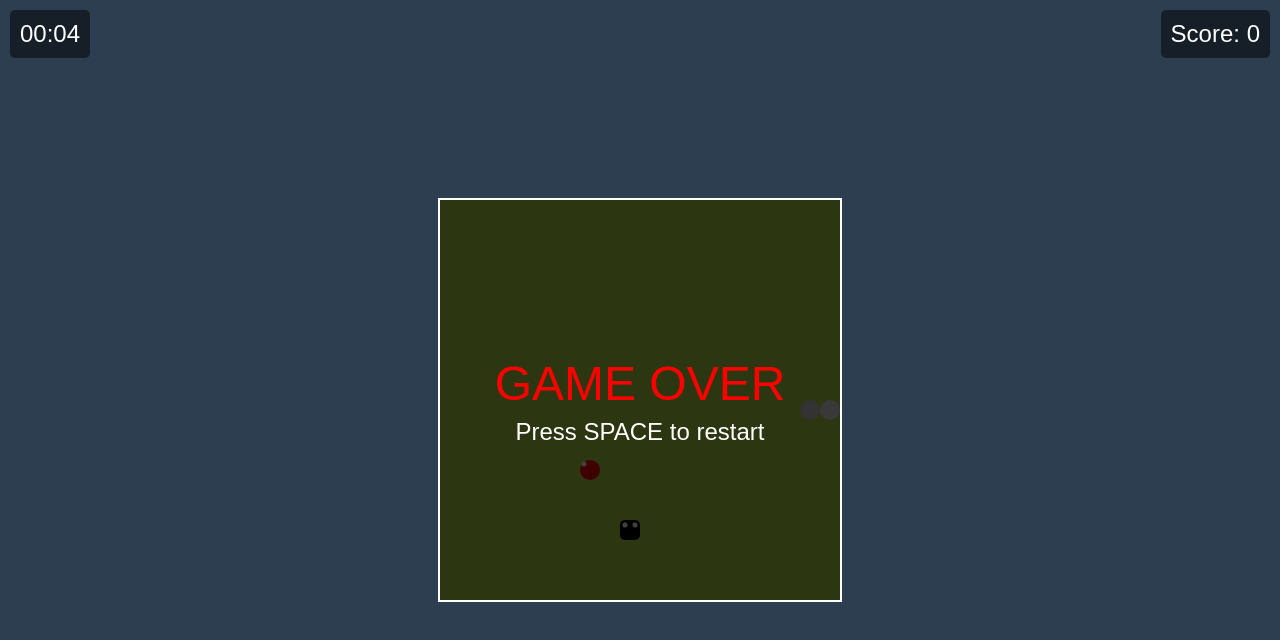
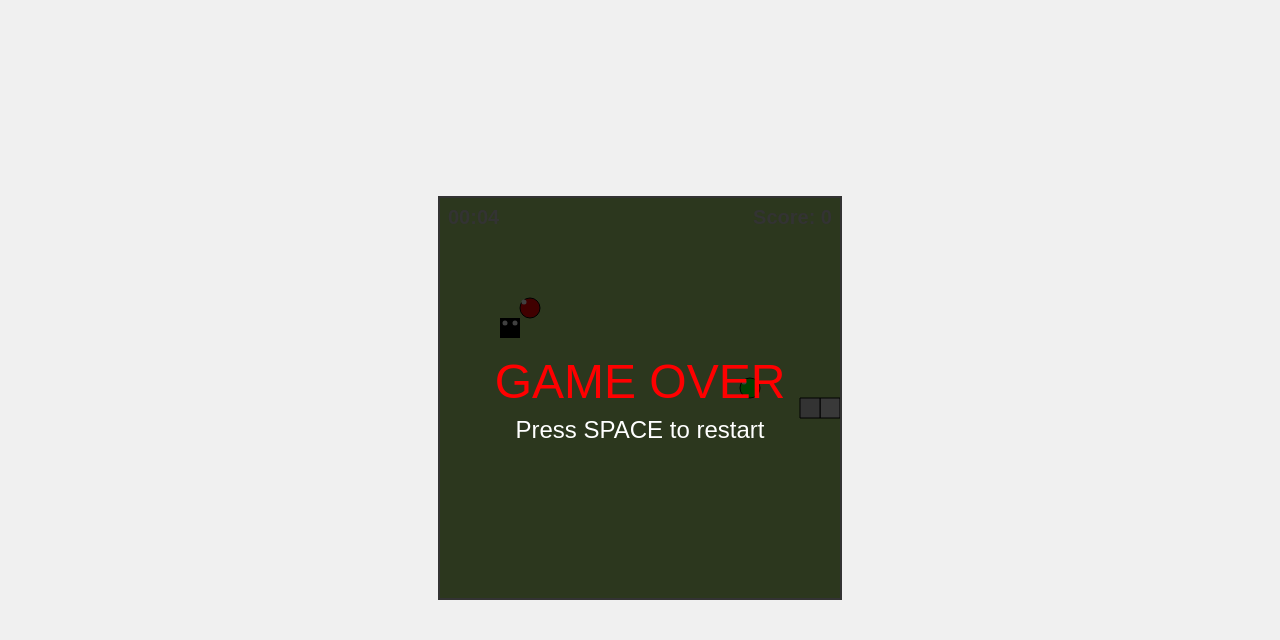
Before and after one commit to wenyen-hsu/snake, a plain HTML site: page index.html in a window 1280 px wide. Drawn offline with Linux system fonts and the light colour scheme.

Commit message:
fix bugs

```diff
--- a/game.js
+++ b/game.js
@@ -1,20 +1,13 @@
 const CELL_SIZE = 20;
 const CELL_NUMBER = 20;
-const CANVAS_SIZE = CELL_SIZE * CELL_NUMBER;
-
-const canvas = document.getElementById('gameCanvas');
-const ctx = canvas.getContext('2d');
-canvas.width = CANVAS_SIZE;
-canvas.height = CANVAS_SIZE;
-
-const scoreElement = document.getElementById('score');
-const timerElement = document.getElementById('timer');
-
-const WHITE = '#FFFFFF';
-const RED = '#FF0000';
-const GREEN = '#00FF00';
-const BLUE = '#0000FF';
-const BLACK = '#000000';
+const COLORS = {
+    WHITE: '#FFFFFF',
+    RED: '#FF0000',
+    GREEN: '#00FF00',
+    BLUE: '#0000FF',
+    BLACK: '#000000',
+    GOLD: '#FFD700'
+};
 
 class Vector2 {
     constructor(x, y) {
@@ -35,23 +28,25 @@ class Snake {
     constructor() {
         this.body = [new Vector2(5, 10), new Vector2(4, 10), new Vector2(3, 10)];
         this.direction = new Vector2(1, 0);
-        this.color = WHITE;
+        this.color = COLORS.WHITE;
         this.width = 1;
+        this.rainbowMode = false;
+        this.rainbowStartTime = 0;
     }
 
-    draw() {
+    draw(ctx) {
         this.body.forEach((segment, i) => {
             const x = segment.x * CELL_SIZE;
             const y = segment.y * CELL_SIZE;
-            const color = this.getGradientColor(i);
-
-            ctx.fillStyle = color;
             ctx.beginPath();
-            ctx.roundRect(x, y, CELL_SIZE, CELL_SIZE, CELL_SIZE * this.width / 2);
+            ctx.rect(x, y, CELL_SIZE, CELL_SIZE);
+            ctx.fillStyle = this.rainbowMode ? this.getRainbowColor(i) : this.getGradientColor(i);
             ctx.fill();
+            ctx.strokeStyle = COLORS.BLACK;
+            ctx.stroke();
 
             if (i === 0) {
-                this.drawEyes(x, y);
+                this.drawEyes(ctx, x, y);
             }
         });
     }
@@ -61,28 +56,38 @@ class Snake {
         const r = Math.floor(parseInt(this.color.slice(1, 3), 16) * fade);
         const g = Math.floor(parseInt(this.color.slice(3, 5), 16) * fade);
         const b = Math.floor(parseInt(this.color.slice(5, 7), 16) * fade);
-        return `rgb(${r},${g},${b})`;
+        return `rgb(${r}, ${g}, ${b})`;
     }
 
-    drawEyes(x, y) {
+    getRainbowColor(index) {
+        const t = Date.now() / 1000;
+        const frequency = 0.5;
+        const r = Math.sin(frequency * t + index * 0.5) * 127 + 128;
+        const g = Math.sin(frequency * t + index * 0.5 + 2) * 127 + 128;
+        const b = Math.sin(frequency * t + index * 0.5 + 4) * 127 + 128;
+        return `rgb(${Math.floor(r)}, ${Math.floor(g)}, ${Math.floor(b)})`;
+    }
+
+    drawEyes(ctx, x, y) {
         const eyeRadius = CELL_SIZE / 8;
-        ctx.fillStyle = BLACK;
+        ctx.fillStyle = COLORS.BLACK;
         ctx.beginPath();
         ctx.arc(x + CELL_SIZE / 4, y + CELL_SIZE / 4, eyeRadius, 0, 2 * Math.PI);
+        ctx.fill();
+        ctx.beginPath();
         ctx.arc(x + 3 * CELL_SIZE / 4, y + CELL_SIZE / 4, eyeRadius, 0, 2 * Math.PI);
         ctx.fill();
     }
 
     move() {
-        if (this.body.length > 0) {
         const newHead = this.body[0].add(this.direction);
         this.body.unshift(newHead);
         this.body.pop();
     }
-    }
 
     grow() {
-        this.body.push(this.body[this.body.length - 1]);
+        const newHead = this.body[0].add(this.direction);
+        this.body.unshift(newHead);
     }
 
     shrink() {
@@ -92,13 +97,24 @@ class Snake {
     }
 
     changeColor(newColor) {
-        if (this.color === WHITE) {
+        if (this.color === COLORS.WHITE) {
             this.color = newColor;
         } else {
             const r = Math.floor((parseInt(this.color.slice(1, 3), 16) + parseInt(newColor.slice(1, 3), 16)) / 2);
             const g = Math.floor((parseInt(this.color.slice(3, 5), 16) + parseInt(newColor.slice(3, 5), 16)) / 2);
             const b = Math.floor((parseInt(this.color.slice(5, 7), 16) + parseInt(newColor.slice(5, 7), 16)) / 2);
             this.color = `#${r.toString(16).padStart(2, '0')}${g.toString(16).padStart(2, '0')}${b.toString(16).padStart(2, '0')}`;
+        }
+    }
+
+    activateRainbowMode() {
+        this.rainbowMode = true;
+        this.rainbowStartTime = Date.now();
+    }
+
+    updateRainbowMode() {
+        if (this.rainbowMode && Date.now() - this.rainbowStartTime > 10000) {
+            this.rainbowMode = false;
         }
     }
 
@@ -113,51 +129,87 @@ class Snake {
 
 class Food {
     constructor() {
-        this.randomize();
+        this.fruits = [this.createFruit(), this.createFruit()];
+        this.goldenFruit = null;
+        this.goldenFruitSpawnTime = 0;
     }
 
-    draw() {
-        ctx.fillStyle = this.color;
+    createFruit() {
+        return {
+            pos: new Vector2(Math.floor(Math.random() * CELL_NUMBER), Math.floor(Math.random() * CELL_NUMBER)),
+            color: [COLORS.RED, COLORS.GREEN, COLORS.BLUE][Math.floor(Math.random() * 3)]
+        };
+    }
+
+    draw(ctx) {
+        this.fruits.forEach(fruit => this.drawFruit(ctx, fruit.pos, fruit.color));
+        if (this.goldenFruit) {
+            this.drawFruit(ctx, this.goldenFruit.pos, COLORS.GOLD);
+        }
+    }
+
+    drawFruit(ctx, pos, color) {
         ctx.beginPath();
-        ctx.ellipse(this.pos.x * CELL_SIZE + CELL_SIZE / 2, this.pos.y * CELL_SIZE + CELL_SIZE / 2, CELL_SIZE / 2, CELL_SIZE / 2, 0, 0, 2 * Math.PI);
+        ctx.ellipse(pos.x * CELL_SIZE + CELL_SIZE / 2, pos.y * CELL_SIZE + CELL_SIZE / 2, CELL_SIZE / 2, CELL_SIZE / 2, 0, 0, 2 * Math.PI);
+        ctx.fillStyle = color;
         ctx.fill();
+        ctx.strokeStyle = COLORS.BLACK;
+        ctx.stroke();
 
-        ctx.fillStyle = WHITE;
         ctx.beginPath();
-        ctx.arc(this.pos.x * CELL_SIZE + CELL_SIZE * 0.2, this.pos.y * CELL_SIZE + CELL_SIZE * 0.2, CELL_SIZE / 8, 0, 2 * Math.PI);
+        ctx.arc(pos.x * CELL_SIZE + CELL_SIZE * 0.2, pos.y * CELL_SIZE + CELL_SIZE * 0.2, CELL_SIZE / 8, 0, 2 * Math.PI);
+        ctx.fillStyle = COLORS.WHITE;
         ctx.fill();
     }
 
-    randomize() {
-        this.pos = new Vector2(Math.floor(Math.random() * CELL_NUMBER), Math.floor(Math.random() * CELL_NUMBER));
-        this.color = [RED, GREEN, BLUE][Math.floor(Math.random() * 3)];
+    respawnFruit(index) {
+        this.fruits[index] = this.createFruit();
+    }
+
+    spawnGoldenFruit() {
+        if (!this.goldenFruit && Math.random() < 0.01) {
+            this.goldenFruit = {
+                pos: new Vector2(Math.floor(Math.random() * CELL_NUMBER), Math.floor(Math.random() * CELL_NUMBER)),
+                spawnTime: Date.now()
+            };
+        }
+    }
+
+    updateGoldenFruit() {
+        if (this.goldenFruit && Date.now() - this.goldenFruit.spawnTime > 5000) {
+            this.goldenFruit = null;
+        }
     }
 }
 
 class Sprite {
     constructor() {
-        this.randomize();
+        this.pos = this.randomPosition();
+        this.respawnTime = null;
     }
 
-    draw() {
-        ctx.fillStyle = BLACK;
-        ctx.beginPath();
-        ctx.roundRect(this.pos.x * CELL_SIZE, this.pos.y * CELL_SIZE, CELL_SIZE, CELL_SIZE, CELL_SIZE / 4);
-        ctx.fill();
+    draw(ctx) {
+        if (this.respawnTime === null) {
+            ctx.fillStyle = COLORS.BLACK;
+            ctx.fillRect(this.pos.x * CELL_SIZE, this.pos.y * CELL_SIZE, CELL_SIZE, CELL_SIZE);
 
             const eyeRadius = CELL_SIZE / 8;
-        ctx.fillStyle = WHITE;
+            ctx.fillStyle = COLORS.WHITE;
             ctx.beginPath();
             ctx.arc(this.pos.x * CELL_SIZE + CELL_SIZE / 4, this.pos.y * CELL_SIZE + CELL_SIZE / 4, eyeRadius, 0, 2 * Math.PI);
+            ctx.fill();
+            ctx.beginPath();
             ctx.arc(this.pos.x * CELL_SIZE + 3 * CELL_SIZE / 4, this.pos.y * CELL_SIZE + CELL_SIZE / 4, eyeRadius, 0, 2 * Math.PI);
             ctx.fill();
         }
+    }
 
-    randomize() {
-        this.pos = new Vector2(Math.floor(Math.random() * CELL_NUMBER), Math.floor(Math.random() * CELL_NUMBER));
+    randomPosition() {
+        return new Vector2(Math.floor(Math.random() * CELL_NUMBER), Math.floor(Math.random() * CELL_NUMBER));
     }
 
     move() {
+        if (this.respawnTime === null) {
             const directions = [new Vector2(1, 0), new Vector2(-1, 0), new Vector2(0, 1), new Vector2(0, -1)];
             const direction = directions[Math.floor(Math.random() * directions.length)];
             const newPos = this.pos.add(direction);
@@ -167,8 +219,22 @@ class Sprite {
         }
     }
 
+    eliminate() {
+        this.respawnTime = Date.now() + 10000;
+    }
+
+    update() {
+        if (this.respawnTime && Date.now() >= this.respawnTime) {
+            this.pos = this.randomPosition();
+            this.respawnTime = null;
+        }
+    }
+}
+
 class Game {
-    constructor() {
+    constructor(canvas) {
+        this.canvas = canvas;
+        this.ctx = canvas.getContext('2d');
         this.reset();
     }
 
@@ -184,24 +250,73 @@ class Game {
         this.lastSpeedIncrease = Date.now();
     }
 
+    checkCollision() {
+        const head = this.snake.body[0];
+
+        // Check collision with food
+        this.food.fruits.forEach((fruit, i) => {
+            if (fruit.pos.equals(head)) {
+                this.snake.grow();
+                this.snake.changeColor(fruit.color);
+                this.snake.fatten();
+                this.food.respawnFruit(i);
+                this.score++;
+            }
+        });
+
+        // Check collision with golden fruit
+        if (this.food.goldenFruit && this.food.goldenFruit.pos.equals(head)) {
+            this.snake.activateRainbowMode();
+            this.food.goldenFruit = null;
+            this.score += 5;
+        }
+
+        // Check collision with sprites
+        this.sprites.forEach(sprite => {
+            if (sprite.respawnTime === null) {
+                if (sprite.pos.equals(head)) {
+                    if (this.snake.rainbowMode) {
+                        sprite.eliminate();
+                        this.score += 2;
+                    } else {
+                        this.snake.shrink();
+                        this.snake.slim();
+                        if (this.score > 0) this.score--;
+                        if (this.snake.body.length === 1) this.gameOver = true;
+                    }
+                } else if (this.snake.body.slice(1).some(segment => segment.equals(sprite.pos))) {
+                    this.snake.shrink();
+                    this.snake.slim();
+                    if (this.score > 0) this.score--;
+                    if (this.snake.body.length === 1) this.gameOver = true;
+                }
+            }
+        });
+    }
+
     update() {
         if (!this.gameOver) {
             this.snake.move();
+            this.snake.updateRainbowMode();
             this.checkCollision();
             this.checkFail();
             this.moveSprites();
             this.spawnSprites();
             this.updateSpeed();
+            this.food.spawnGoldenFruit();
+            this.food.updateGoldenFruit();
+            this.sprites.forEach(sprite => sprite.update());
         }
     }
 
-    drawElements() {
-        ctx.fillStyle = '#afdb46';
-        ctx.fillRect(0, 0, CANVAS_SIZE, CANVAS_SIZE);
+    draw() {
+        this.ctx.clearRect(0, 0, this.canvas.width, this.canvas.height);
+        this.ctx.fillStyle = '#afdb77';
+        this.ctx.fillRect(0, 0, this.canvas.width, this.canvas.height);
 
-        this.food.draw();
-        this.snake.draw();
-        this.sprites.forEach(sprite => sprite.draw());
+        this.food.draw(this.ctx);
+        this.snake.draw(this.ctx);
+        this.sprites.forEach(sprite => sprite.draw(this.ctx));
 
         this.drawScore();
         this.drawTimer();
@@ -209,31 +324,6 @@ class Game {
         if (this.gameOver) {
             this.drawGameOver();
         }
-    }
-
-    checkCollision() {
-        if (this.food.pos.equals(this.snake.body[0])) {
-            this.snake.grow();
-            this.snake.changeColor(this.food.color);
-            this.snake.fatten();
-            this.food.randomize();
-            this.score++;
-        }
-
-        this.sprites.forEach(sprite => {
-            if (sprite.pos.equals(this.snake.body[0])) {
-                this.snake.shrink();
-                this.snake.slim();
-                if (this.score > 0) {
-                    this.score--;
-                }
-                if (this.snake.body.length === 1) {
-                    this.gameOver = true;
-                } else if (this.snake.body.length === 2) {
-                    this.snake.color = WHITE;
-                }
-            }
-        });
     }
 
     checkFail() {
@@ -256,7 +346,7 @@ class Game {
 
     spawnSprites() {
         const currentTime = Date.now();
-        if (currentTime - this.startTime > 180000 && currentTime - this.lastSpriteSpawn > 60000) {
+        if (currentTime - this.startTime > 60000 && currentTime - this.lastSpriteSpawn > 30000) {
             this.sprites.push(new Sprite());
             this.lastSpriteSpawn = currentTime;
         }
@@ -264,45 +354,59 @@ class Game {
 
     updateSpeed() {
         const currentTime = Date.now();
-        if (currentTime - this.startTime > 180000 && currentTime - this.lastSpeedIncrease > 30000) {
+        if (currentTime - this.startTime > 60000 && currentTime - this.lastSpeedIncrease > 30000) {
             this.speed = Math.max(50, this.speed - 10);
             this.lastSpeedIncrease = currentTime;
         }
     }
 
     drawScore() {
-        scoreElement.textContent = `Score: ${this.score}`;
+        document.getElementById('score').textContent = `Score: ${this.score}`;
     }
 
     drawTimer() {
         const elapsedTime = Math.floor((Date.now() - this.startTime) / 1000);
-        const minutes = Math.floor(elapsedTime / 60);
-        const seconds = elapsedTime % 60;
-        timerElement.textContent = `${minutes.toString().padStart(2, '0')}:${seconds.toString().padStart(2, '0')}`;
+        const minutes = Math.floor(elapsedTime / 60).toString().padStart(2, '0');
+        const seconds = (elapsedTime % 60).toString().padStart(2, '0');
+        document.getElementById('timer').textContent = `${minutes}:${seconds}`;
     }
 
     drawGameOver() {
-        ctx.fillStyle = 'rgba(0, 0, 0, 0.75)';
-        ctx.fillRect(0, 0, CANVAS_SIZE, CANVAS_SIZE);
+        this.ctx.fillStyle = 'rgba(0, 0, 0, 0.75)';
+        this.ctx.fillRect(0, 0, this.canvas.width, this.canvas.height);
 
-        ctx.font = '48px Arial';
-        ctx.fillStyle = RED;
-        ctx.textAlign = 'center';
-        ctx.fillText('GAME OVER', CANVAS_SIZE / 2, CANVAS_SIZE / 2);
+        this.ctx.font = '48px Arial';
+        this.ctx.fillStyle = COLORS.RED;
+        this.ctx.textAlign = 'center';
+        this.ctx.fillText('GAME OVER', this.canvas.width / 2, this.canvas.height / 2);
 
-        ctx.font = '24px Arial';
-        ctx.fillStyle = WHITE;
-        ctx.fillText('Press SPACE to restart', CANVAS_SIZE / 2, CANVAS_SIZE / 2 + 40);
+        this.ctx.font = '24px Arial';
+        this.ctx.fillStyle = COLORS.WHITE;
+        this.ctx.fillText('Press SPACE to restart', this.canvas.width / 2, this.canvas.height / 2 + 40);
     }
 }
 
-const game = new Game();
+document.addEventListener('DOMContentLoaded', () => {
+    const canvas = document.getElementById('game-board');
+    canvas.width = CELL_SIZE * CELL_NUMBER;
+    canvas.height = CELL_SIZE * CELL_NUMBER;
 
-function gameLoop() {
+    const game = new Game(canvas);
+
+    let lastTime = 0;
+    function gameLoop(currentTime) {
+        const deltaTime = currentTime - lastTime;
+
+        if (deltaTime >= game.speed) {
             game.update();
-    game.drawElements();
-    setTimeout(gameLoop, game.speed);
+            game.draw();
+            lastTime = currentTime;
         }
+
+        requestAnimationFrame(gameLoop);
+    }
+
+    gameLoop(0);
 
     document.addEventListener('keydown', (event) => {
         if (!game.gameOver) {
@@ -324,5 +428,4 @@ document.addEventListener('keydown', (event) => {
             game.reset();
         }
     });
-
-gameLoop();
+});
--- a/index.html
+++ b/index.html
@@ -7,9 +7,11 @@
     <link rel="stylesheet" href="styles.css">
 </head>
 <body>
-    <canvas id="gameCanvas"></canvas>
-    <div id="score">Score: 0</div>
-    <div id="timer">00:00</div>
+    <div id="game-container">
+        <canvas id="game-board"></canvas>
+        <div id="score">Score: 0</div>
+        <div id="timer">00:00</div>
+    </div>
     <script src="game.js"></script>
 </body>
 </html>
--- a/styles.css
+++ b/styles.css
@@ -4,29 +4,30 @@ body {
     align-items: center;
     height: 100vh;
     margin: 0;
-    background-color: #2c3e50;
+    background-color: #f0f0f0;
     font-family: Arial, sans-serif;
 }
 
-canvas {
-    border: 2px solid #fff;
+#game-container {
+    position: relative;
+}
+
+#game-board {
+    border: 2px solid #333;
 }
 
 #score, #timer {
     position: absolute;
-    color: white;
-    font-size: 24px;
-    padding: 10px;
-    background-color: rgba(0, 0, 0, 0.5);
-    border-radius: 5px;
+    top: 10px;
+    font-size: 20px;
+    font-weight: bold;
+    color: #333;
 }
 
 #score {
-    top: 10px;
     right: 10px;
 }
 
 #timer {
-    top: 10px;
     left: 10px;
 }
```
Also changed, not shown: 1 other file. Lines whose indentation alone changed are shown as unchanged.
